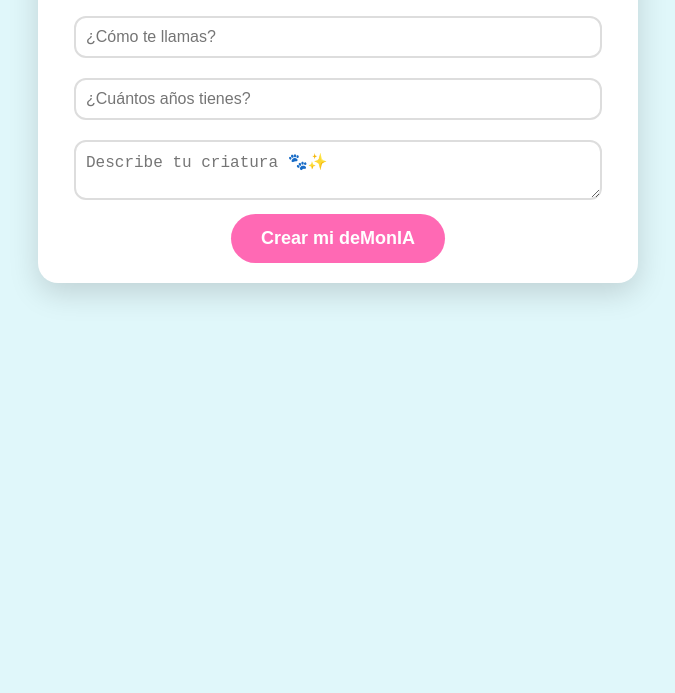
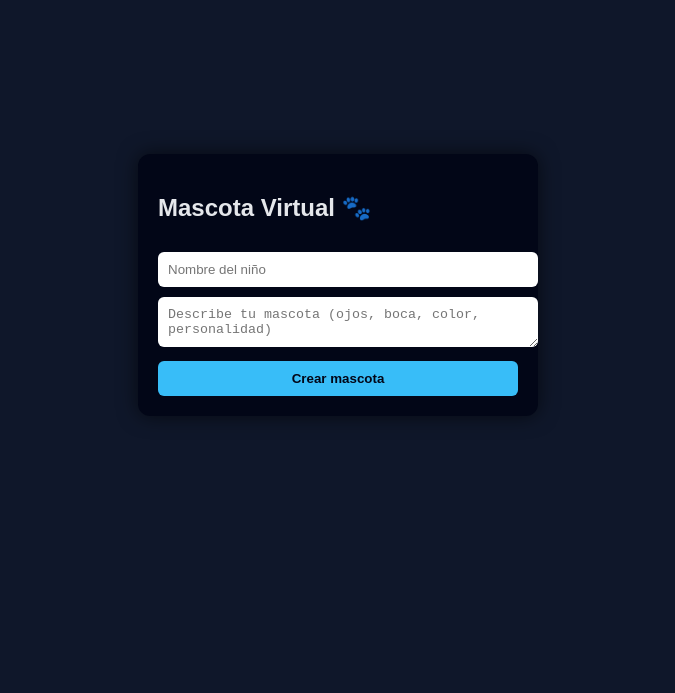
Before and after one commit to JoeAutomata/kalsiuyeriuqriufgiasdf, a website: page public/index.html in a window 1280 px wide. Shown: the part 123-816 px from the top of the page, without its empty margins (302-977 px from the left). Drawn offline with Linux system fonts and the light colour scheme.

Commit message:
Update index.html

```diff
--- a/public/index.html
+++ b/public/index.html
@@ -2,138 +2,93 @@
 <html lang="es">
 <head>
 <meta charset="UTF-8">
-<title>deMonIA 😈✨</title>
-<meta name="viewport" content="width=device-width, initial-scale=1.0">
+<title>Mascota Virtual IA</title>
 
 <style>
-:root {
-  --púrpura: #6a0572;
-  --rosa: #ff69b4;
-  --celeste: #e0f7fa;
+body {
+  font-family: Arial, sans-serif;
+  background: #0f172a;
+  color: #e5e7eb;
+  display: flex;
+  justify-content: center;
+  align-items: center;
+  height: 100vh;
 }
 
-body {
-  font-family: "Comic Sans MS", cursive;
-  background: var(--celeste);
-  display: flex;
-  justify-content: center;
+.container {
+  background: #020617;
   padding: 20px;
+  border-radius: 12px;
+  width: 360px;
+  box-shadow: 0 0 20px rgba(0,0,0,0.6);
 }
 
-.card {
-  background: white;
-  padding: 20px;
-  border-radius: 20px;
-  box-shadow: 0 10px 30px rgba(0,0,0,.15);
+input, textarea, button {
   width: 100%;
-  max-width: 560px;
-  text-align: center;
-}
-
-input, textarea {
-  width: 90%;
+  margin-top: 10px;
   padding: 10px;
-  margin: 10px 0;
-  border-radius: 12px;
-  border: 2px solid #ddd;
-  font-size: 16px;
+  border-radius: 6px;
+  border: none;
 }
 
 button {
-  background: var(--rosa);
-  color: white;
-  border: none;
-  padding: 14px 30px;
-  border-radius: 40px;
-  font-size: 18px;
+  background: #38bdf8;
+  color: #020617;
+  font-weight: bold;
   cursor: pointer;
-  font-weight: bold;
 }
 
 button:hover {
-  background: #ff4795;
+  background: #0ea5e9;
 }
 
-.hidden {
-  display: none;
-}
-
-#image-box {
-  margin-top: 20px;
-}
-
-#image-box img {
+img {
+  margin-top: 15px;
   width: 100%;
-  border-radius: 20px;
-  border: 4px solid var(--púrpura);
+  border-radius: 10px;
 }
 </style>
 </head>
 
 <body>
+<div class="container">
+  <h2>Mascota Virtual 🐾</h2>
 
-<div class="card">
-  <h1>deMonIA 😈✨</h1>
+  <input id="nombre" placeholder="Nombre del niño">
+  <textarea id="descripcion" placeholder="Describe tu mascota (ojos, boca, color, personalidad)"></textarea>
 
-  <div id="setup">
-    <input id="nombre" placeholder="¿Cómo te llamas?">
-    <input id="edad" type="number" placeholder="¿Cuántos años tienes?">
-    <textarea id="desc" placeholder="Describe tu criatura 🐾✨"></textarea>
-    <button onclick="crear()">Crear mi deMonIA</button>
-  </div>
+  <button onclick="crearMascota()">Crear mascota</button>
 
-  <div id="juego" class="hidden">
-    <h2 id="saludo"></h2>
-    <div id="image-box"></div>
-    <button onclick="reset()" style="margin-top:15px;background:#aaa;font-size:14px;">Crear otro</button>
-  </div>
+  <img id="resultado" style="display:none;">
 </div>
 
 <script>
-async function crear() {
-  const nombreInput = document.getElementById("nombre").value;
-  const edadInput = document.getElementById("edad").value;
-  const desc = document.getElementById("desc").value;
+async function crearMascota() {
+  const nombre = document.getElementById("nombre").value;
+  const descripcion = document.getElementById("descripcion").value;
 
-  if (!nombreInput || !desc) {
-    alert("Faltan datos 🙂");
+  if (!nombre || !descripcion) {
+    alert("Completá todos los campos");
     return;
   }
 
-  document.getElementById("setup").classList.add("hidden");
-  document.getElementById("juego").classList.remove("hidden");
-
-  document.getElementById("saludo").innerText =
-    `Hola ${nombreInput} 👋✨ Tu deMonIA está naciendo...`;
-
-  const prompt =
-    `Cute fluffy kawaii monster for a ${edadInput} year old child,
-    pastel colors, big eyes, friendly smile, cartoon illustration.
-    Description: ${desc}`;
-
-  const res = await fetch("/generate-image", {
+  const res = await fetch("https://kalsiuyeriuqrufgiasdf.onrender.com/generar", {
     method: "POST",
     headers: { "Content-Type": "application/json" },
-    body: JSON.stringify({ prompt })
+    body: JSON.stringify({ nombre, descripcion })
   });
 
   const data = await res.json();
 
-  if (!data.image) {
-    alert("❌ Error:\n" + JSON.stringify(data, null, 2));
+  if (data.error) {
+    alert(data.error);
     return;
   }
 
-
-  document.getElementById("image-box").innerHTML =
-    `<img src="${data.image}" alt="deMonIA">`;
-}
-
-function reset() {
-  location.reload();
+  const img = document.getElementById("resultado");
+  img.src = data.image;
+  img.style.display = "block";
 }
 </script>
-
-
 </body>
 </html>
```
